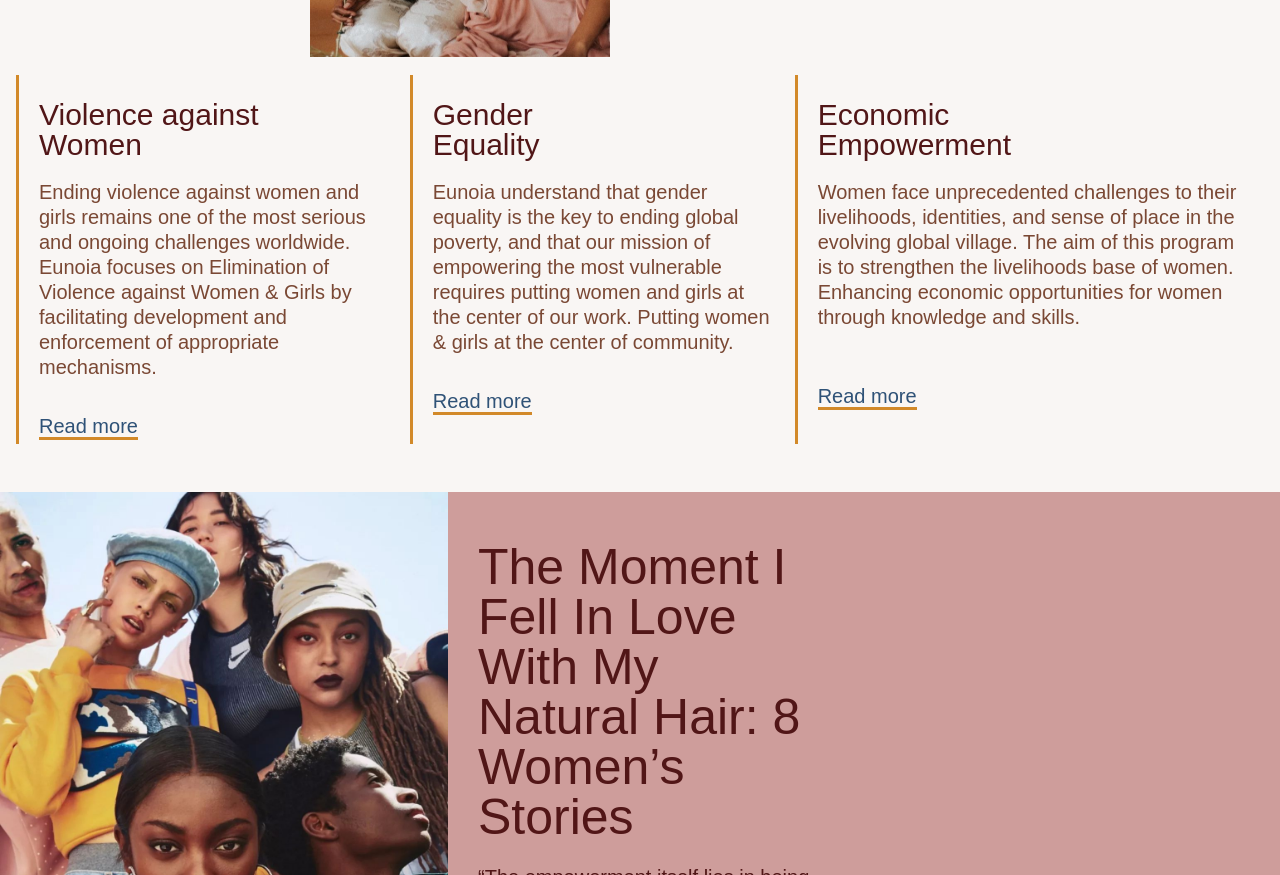
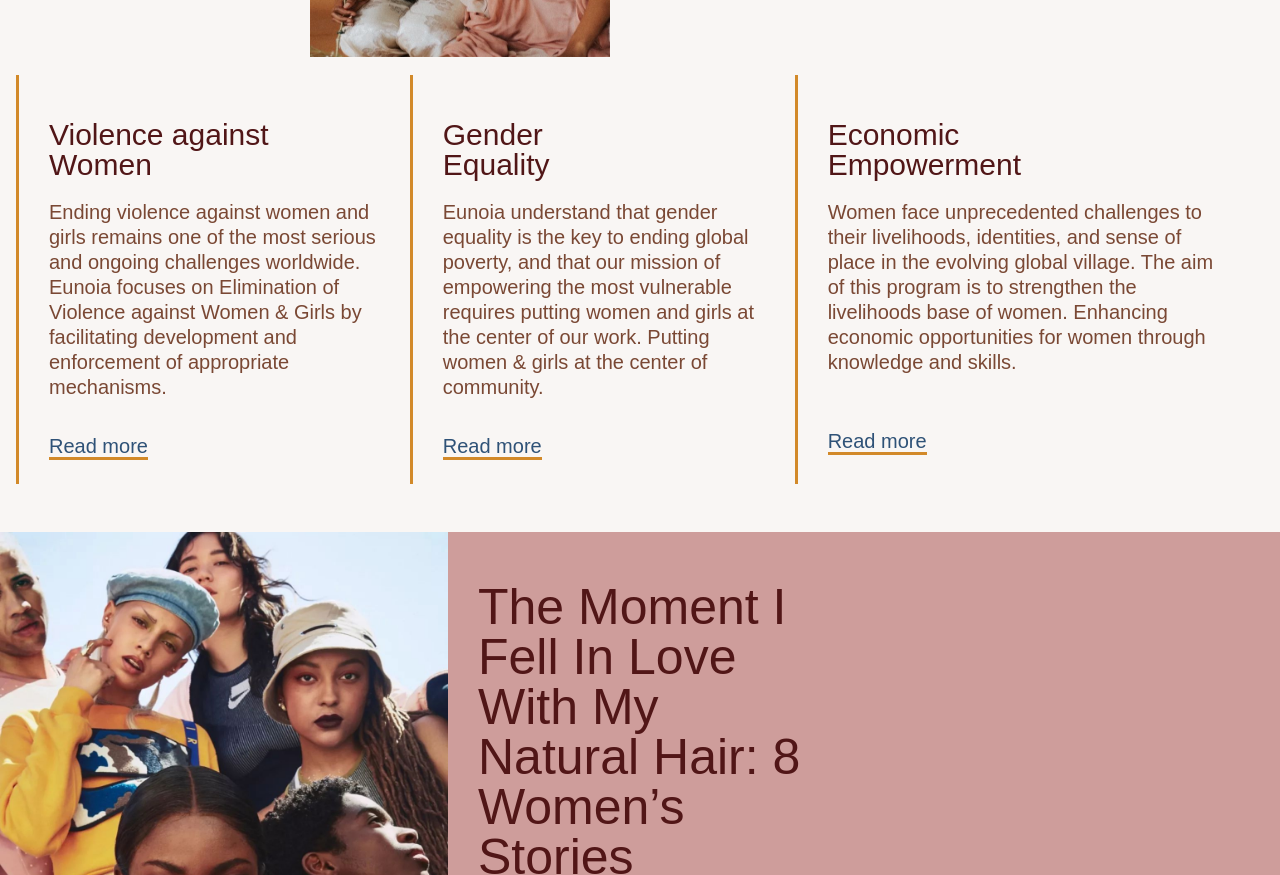
Before and after one commit to ardiantutomo/ardiantutomo.github.io, a plain HTML site: page eunoia/index.html in a window 1280 px wide. Shown: the part 3089-3964 px from the top of the page. Drawn offline with Linux system fonts and the light colour scheme; a web font is replaced by a local one.

Commit message:
Update index.css

```diff
--- a/eunoia/css/index.css
+++ b/eunoia/css/index.css
@@ -156,7 +156,7 @@
 
 .changes-content>div>div {
 	border-left: solid #D28929 3px;
-	padding: 5px 20px;
+	padding: 25px 30px;
 }
 
 .row {
```
